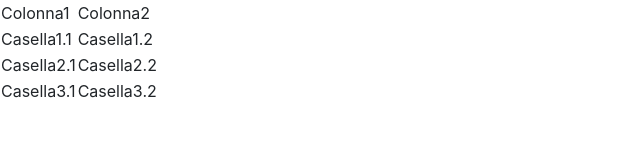
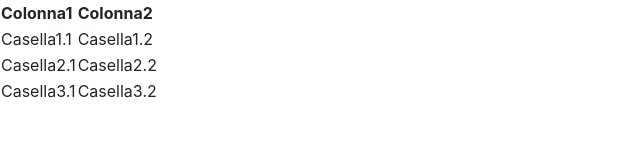
Before and after one commit to ValerioNanni/Tabella_JSON, a plain HTML site: page index.html in a window 1280 px wide. Shown: the full height of the page, 0-640 px from the left. Drawn offline with nearby package versions, Linux system fonts and the light colour scheme.

Commit message:
Update index.html

```diff
--- a/index.html
+++ b/index.html
@@ -13,7 +13,7 @@
   <body>
     <table>
       <thead>
-       <tr><td>Colonna1</td><td>Colonna2</td></tr>
+       <tr><th>Colonna1</th><th>Colonna2</th></tr>
       </thead>
       <tbody>
         <tr><td> Casella1.1 </td><td> Casella1.2 </td></tr>
```
